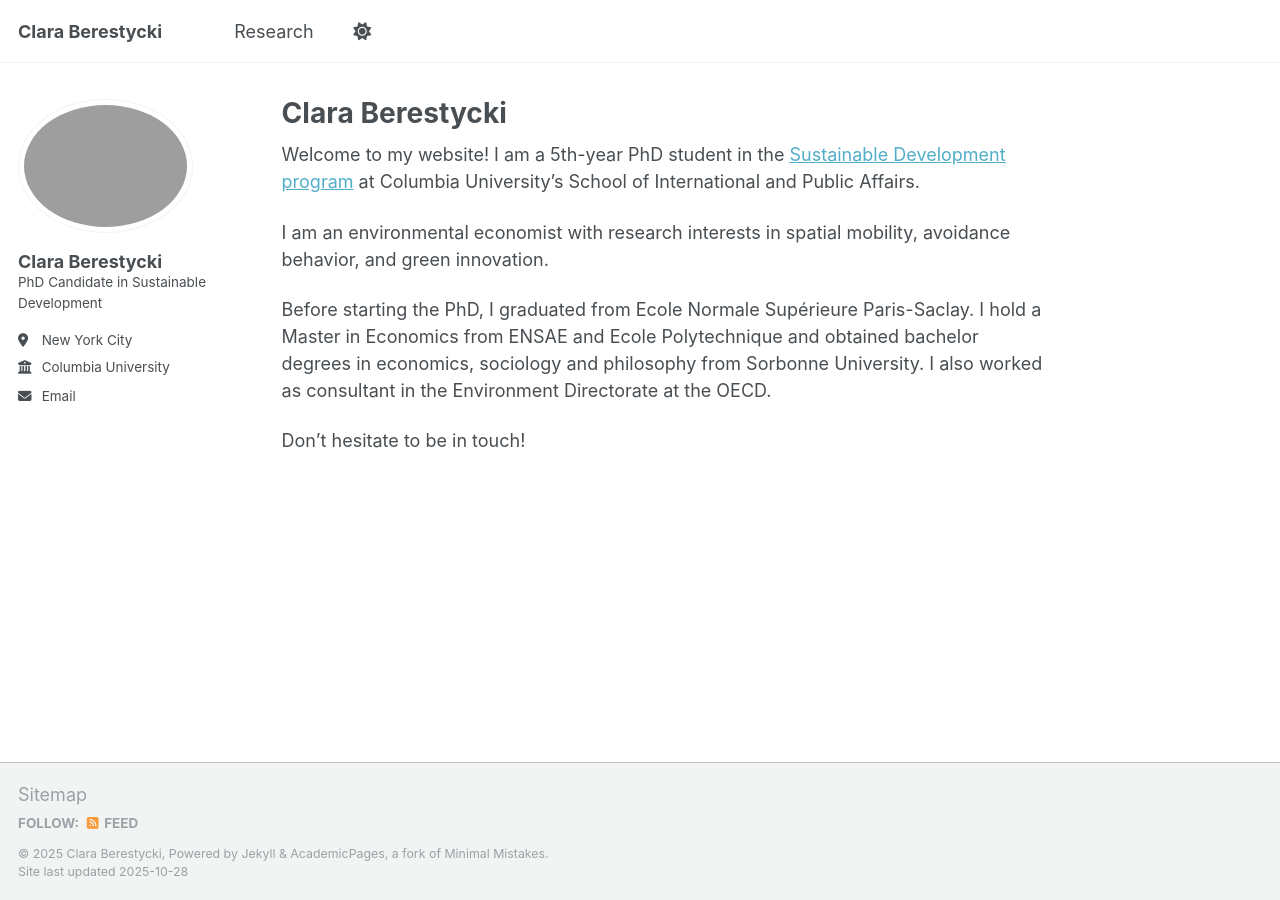
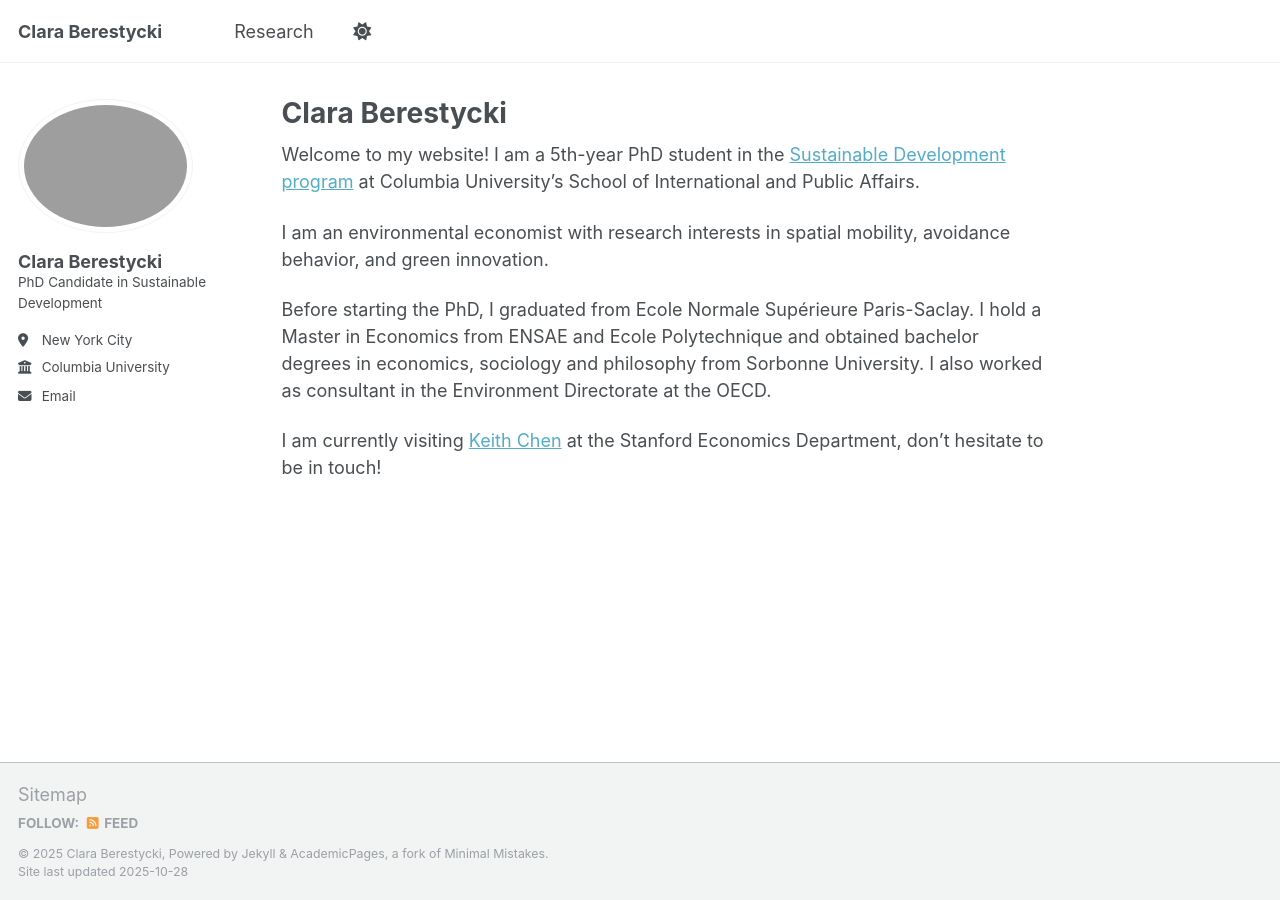
Before and after one commit to claraberes/claraberes.github.io, a Jekyll site: the page built from _pages/about.md, in a window 1280 px wide. Built offline with Jekyll 4.4.1, drawn with Linux system fonts in a browser that asks for light colours.

Commit message:
Update about.md

```diff
--- a/_pages/about.md
+++ b/_pages/about.md
@@ -13,4 +13,4 @@ I am an environmental economist with research interests in spatial mobility, avo
 
 Before starting the PhD, I graduated from Ecole Normale Supérieure Paris-Saclay. I hold a Master in Economics from ENSAE and Ecole Polytechnique and obtained bachelor degrees in economics, sociology and philosophy from Sorbonne University. I also worked as consultant in the Environment Directorate at the OECD.
 
-Don't hesitate to be in touch!
+I am currently visiting [Keith Chen](https://www.anderson.ucla.edu/faculty/keith.chen/) at the Stanford Economics Department, don't hesitate to be in touch!
```
